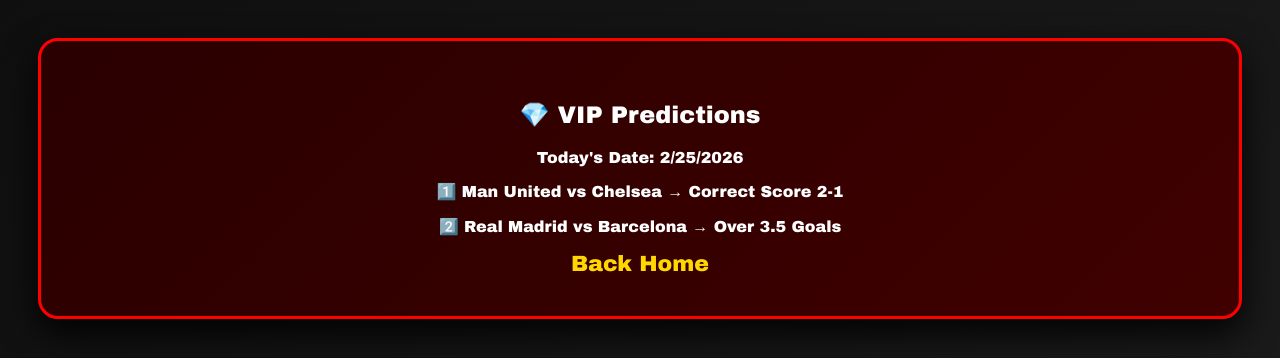
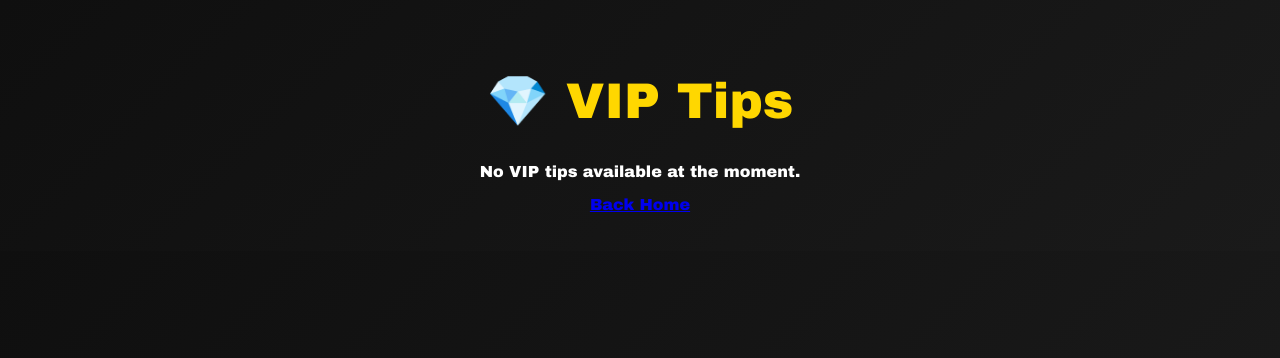
Before and after one commit to Solomon1011/vip-flask-server, a Flask app: template templates/vip.html in a window 1280 px wide. Shown: the top 358 px of the page. Run offline with Flask 3, Linux system fonts and the light colour scheme; the template is opened without the code that fills it, so the values that code supplies are empty.

Commit message:
Update vip.html

```diff
--- a/templates/vip.html
+++ b/templates/vip.html
@@ -1,18 +1,23 @@
 <!DOCTYPE html>
 <html>
 <head>
-<title>VIP Match</title>
-<link rel="stylesheet" href="{{ url_for('static', filename='style.css') }}">
+    <title>VIP Tips</title>
+    <link rel="stylesheet" href="{{ url_for('static', filename='style.css') }}">
 </head>
 <body>
+    <h1>💎 VIP Tips</h1>
 
-<div class="card vip">
-    <h2>💎 VIP Predictions</h2>
-    <p>Today's Date: <script>document.write(new Date().toLocaleDateString())</script></p>
-    <p>1️⃣ Man United vs Chelsea → Correct Score 2-1</p>
-    <p>2️⃣ Real Madrid vs Barcelona → Over 3.5 Goals</p>
+    {% if tips %}
+        {% for tip in tips %}
+            <div class="card vip-card">
+                <h3>{{ tip.match }}</h3>
+                <p>{{ tip.tip }}</p>
+            </div>
+        {% endfor %}
+    {% else %}
+        <p>No VIP tips available at the moment.</p>
+    {% endif %}
+
     <a href="/">Back Home</a>
-</div>
-
 </body>
 </html>
```
